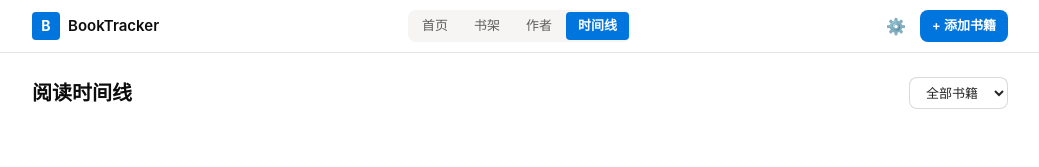
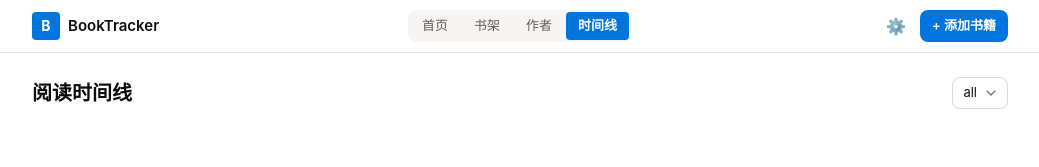
Before and after one commit to talentwill/BookTracker, a Next.js app: page /timeline in a window 1280 px wide. Shown: the top 167 px of the page, without its empty margins (120-1159 px from the left). Built offline with nearby package versions, Linux system fonts and the light colour scheme.

Commit message:
fix: use shared Select component for timeline book filter
Replace native <select> with the project's existing @base-ui Select
component for consistent styling across the app.

```diff
--- a/src/app/timeline/page.tsx
+++ b/src/app/timeline/page.tsx
@@ -2,6 +2,7 @@
 
 import { useState, useMemo } from "react"
 import { useBookStore } from "@/lib/store"
+import { Select, SelectContent, SelectItem, SelectTrigger, SelectValue } from "@/components/ui/select"
 
 interface DayGroup {
   dateKey: string
@@ -115,16 +116,17 @@ export default function TimelinePage() {
     <div className="px-6 py-6">
       <div className="mb-5 flex items-center justify-between">
         <h1 className="text-xl font-bold text-[rgba(0,0,0,0.95)]">阅读时间线</h1>
-        <select
-          value={selectedBookId}
-          onChange={e => setSelectedBookId(e.target.value)}
-          className="border border-[rgba(0,0,0,0.15)] rounded-md px-3 py-1.5 text-[13px] text-[rgba(0,0,0,0.85)] bg-white outline-none focus:border-[#0075de]"
-        >
-          <option value="all">全部书籍</option>
-          {booksWithRecords.map(book => (
-            <option key={book.id} value={book.id}>{book.title}</option>
-          ))}
-        </select>
+        <Select value={selectedBookId} onValueChange={v => setSelectedBookId(v ?? "all")}>
+          <SelectTrigger className="text-[13px] h-8 rounded-md border-[rgba(0,0,0,0.15)]">
+            <SelectValue />
+          </SelectTrigger>
+          <SelectContent align="end">
+            <SelectItem value="all">全部书籍</SelectItem>
+            {booksWithRecords.map(book => (
+              <SelectItem key={book.id} value={book.id}>{book.title}</SelectItem>
+            ))}
+          </SelectContent>
+        </Select>
       </div>
 
       {groups.length === 0 ? (
```
